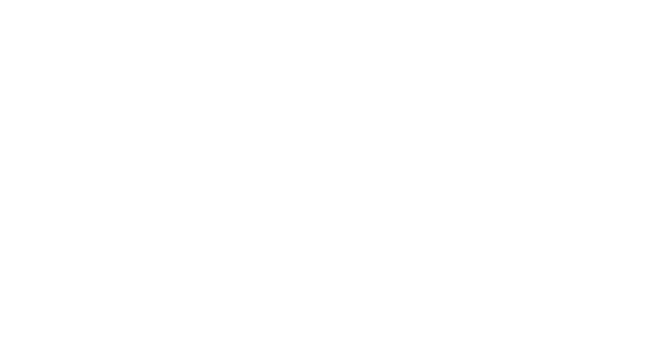
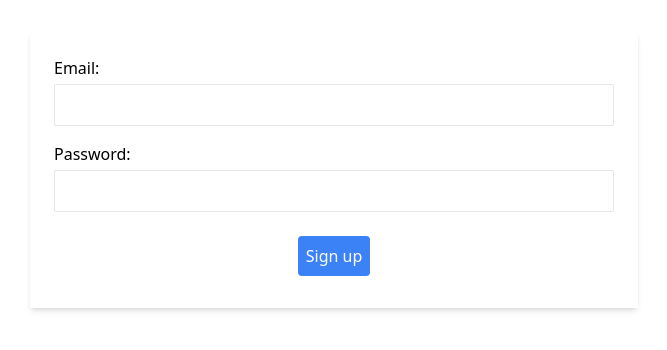
Before and after one commit to Mayurwagh98/random-pass, a React (Vite) app: page /signup in a window 1280 px wide. Shown: the top 350 px of the page, without its empty margins (2-669 px from the left). Built offline with nearby package versions, Linux system fonts and the light colour scheme.

Commit message:
Adding: form in signup

```diff
--- a/src/pages/Signup.tsx
+++ b/src/pages/Signup.tsx
@@ -1,5 +1,25 @@
 const Signup: React.FC = () => {
-  return <div></div>;
+  return (
+    <form className="flex flex-col gap-4 justify-center items-center p-6 w-[50%] shadow-md ">
+      <label className="flex flex-col gap-1 justify-start items-start w-full">
+        Email:
+        <input
+          type="email"
+          className="border border-gray-250 rounded-sm w-full p-2 outline-none"
+        />
+      </label>
+      <label className="flex flex-col gap-1 justify-start items-start w-full">
+        Password:
+        <input
+          type="password"
+          className="border border-gray-250 rounded-sm w-full p-2 outline-none"
+        />
+      </label>
+      <button type="submit" className="bg-blue-500 text-white p-2 m-2 rounded">
+        Sign up
+      </button>
+    </form>
+  );
 };
 
 export default Signup;
```
